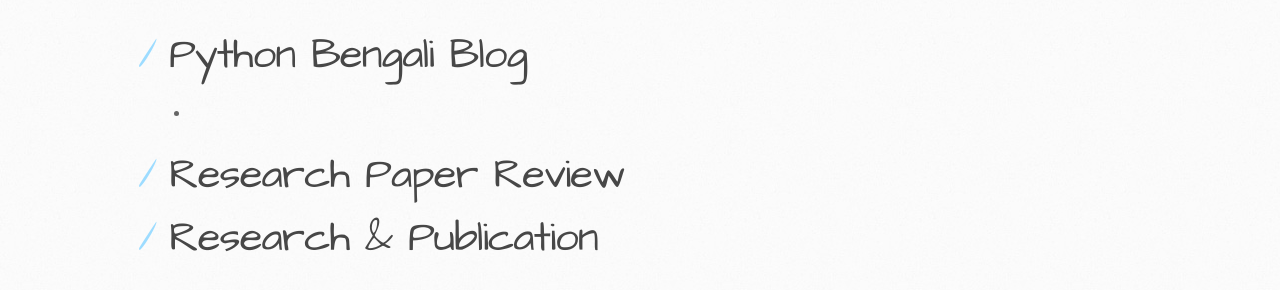
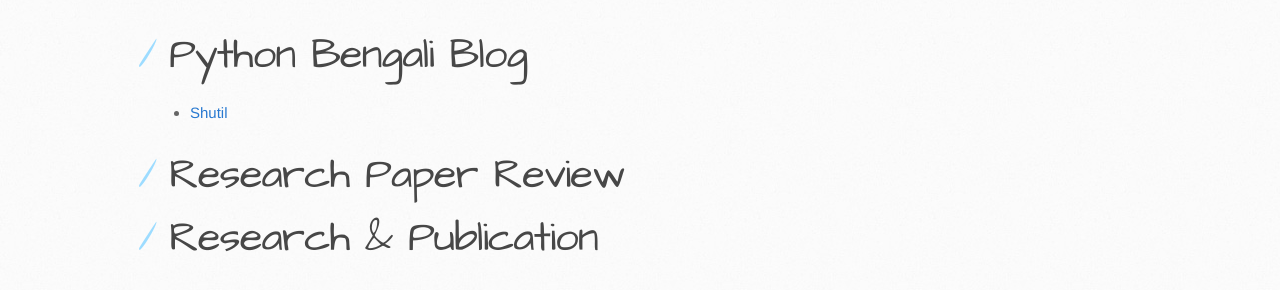
Before and after one commit to sagorbrur/sagorbrur.github.io, a Jekyll site: the page built from index.md, in a window 1280 px wide. Shown: the part 809-1099 px from the top of the page. Built offline with Jekyll 4.4.1, drawn with Linux system fonts in a browser that asks for light colours; our own code applies the rules of GitHub Pages for plain Markdown files.

Commit message:
Update index.md

```diff
--- a/index.md
+++ b/index.md
@@ -19,7 +19,7 @@
 
 
 # Python Bengali Blog
-*
+* [Shutil](python_bn/shutil.md)
 
 # Research Paper Review
 
```
